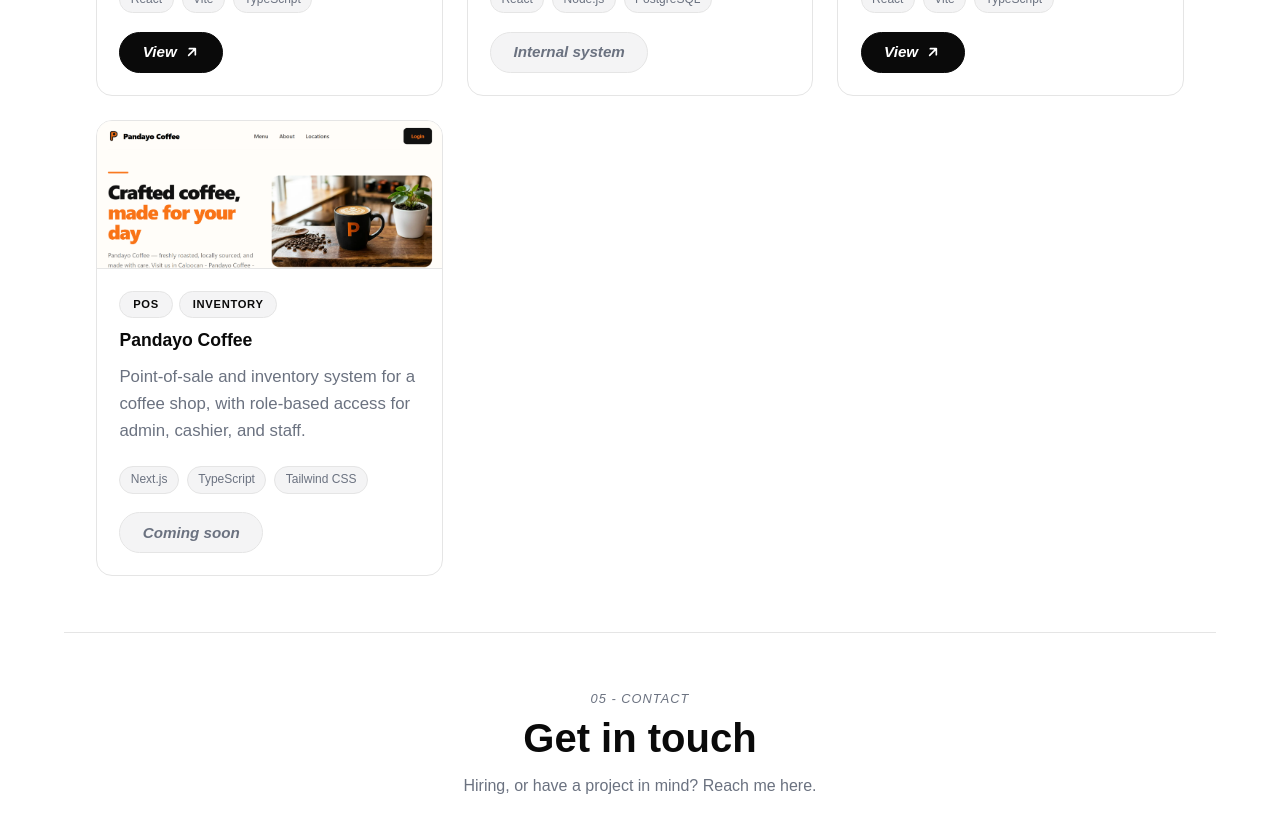
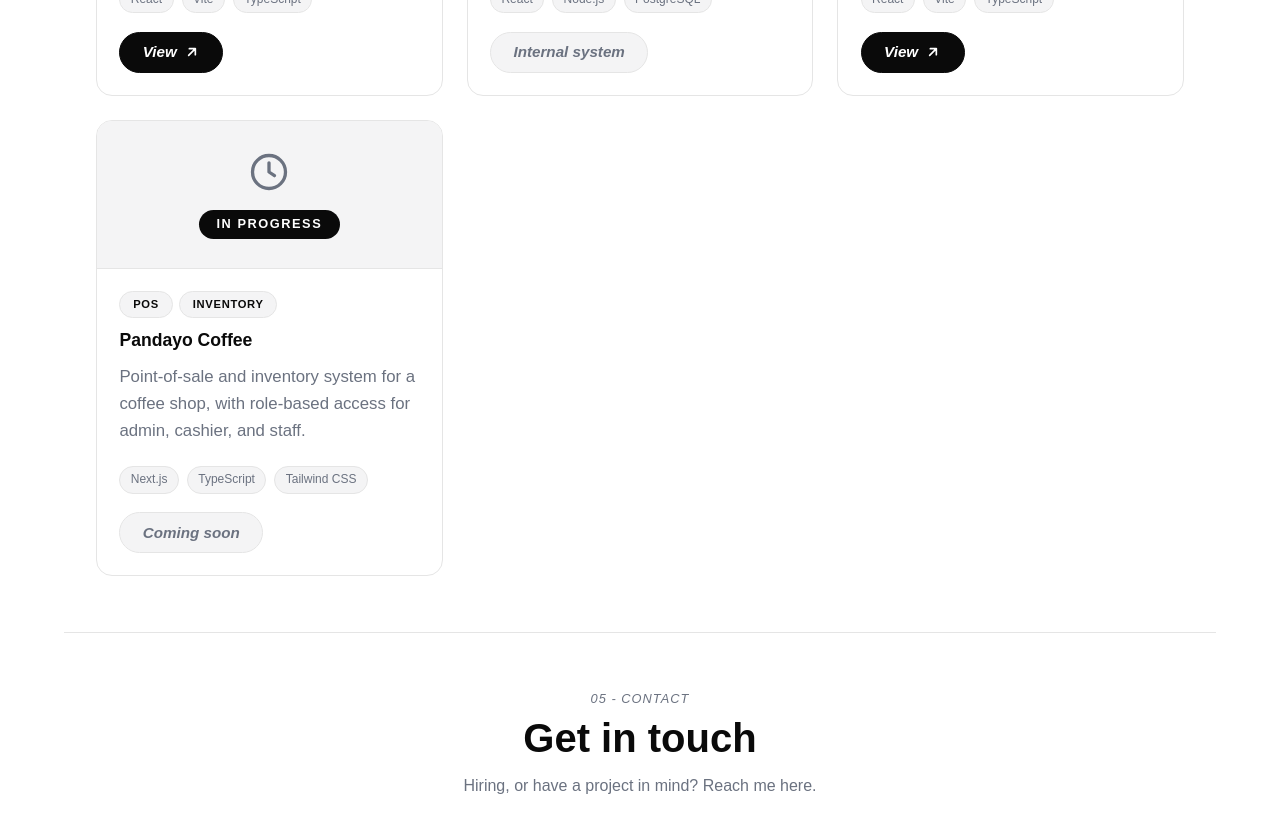
Before and after one commit to JjMcdal/portfolio-jjmcdal, a Next.js app: page / in a window 1280 px wide. Shown: the part 5080-5912 px from the top of the page. Built offline with nearby package versions, Linux system fonts and the light colour scheme; no server answers.

Commit message:
Remove the Pandayo Coffee Pic on Projects side

```diff
--- a/app/globals.css
+++ b/app/globals.css
@@ -424,6 +424,31 @@ section{padding:0}
   font-weight: 700;
   line-height: 1.15;
   text-align: center;
+}
+
+/* Placeholder for unfinished projects: icon + pill, no screenshot */
+.card > .thumb-box.soon-box {
+  flex-direction: column;
+  gap: 1rem;
+  background-image: none;
+}
+
+.soon-box svg {
+  width: 44px;
+  height: 44px;
+  color: var(--muted);
+}
+
+.soon-pill {
+  padding: .45rem 1.1rem;
+  border-radius: 999px;
+  background: var(--solid);
+  color: var(--on-solid);
+  font-family: var(--sans);
+  font-size: .8rem;
+  font-weight: 700;
+  letter-spacing: .12em;
+  text-transform: uppercase;
 }
 
 .card-body {
--- a/components/Projects.tsx
+++ b/components/Projects.tsx
@@ -63,6 +63,23 @@ function ArrowIcon() {
   );
 }
 
+function ClockIcon() {
+  return (
+    <svg
+      viewBox="0 0 24 24"
+      fill="none"
+      stroke="currentColor"
+      strokeWidth="1.8"
+      strokeLinecap="round"
+      strokeLinejoin="round"
+      aria-hidden="true"
+    >
+      <circle cx="12" cy="12" r="9" />
+      <path d="M12 7v5l3 2" />
+    </svg>
+  );
+}
+
 export default function Projects() {
   const [tag, setTag] = useState("All");
   const list = PROJECTS.filter((project) => tag === "All" || project.tags.includes(tag));
@@ -115,6 +132,11 @@ export default function Projects() {
                     sizes="(max-width: 520px) calc(100vw - 4rem), (max-width: 860px) 50vw, 33vw"
                     className={project.imageFit === "contain" ? "contain" : undefined}
                   />
+                </div>
+              ) : project.soon ? (
+                <div className="thumb-box soon-box" role="img" aria-label={`${project.title} is still in progress`}>
+                  <ClockIcon />
+                  <span className="soon-pill">In progress</span>
                 </div>
               ) : (
                 <div className="thumb-box" aria-label={`${project.title} preview is not available yet`}>
--- a/lib/data.ts
+++ b/lib/data.ts
@@ -157,8 +157,8 @@ export const PROJECTS: Project[] = [
     visit: "https://pandayo-coffee.vercel.app/",
     soon: true, // remove this line when the system is finished, and the View button comes back
     labels: ["POS", "Inventory"],
-    image: "/projects/pandayo-coffee-pic.png",
-    imageFit: "cover",
+    // image: "/projects/pandayo-coffee-pic.png", // restore these two lines when the system is finished
+    // imageFit: "cover",
     note: "Still being built. Progress is pushed to GitHub regularly.",
   },
 ];
```
